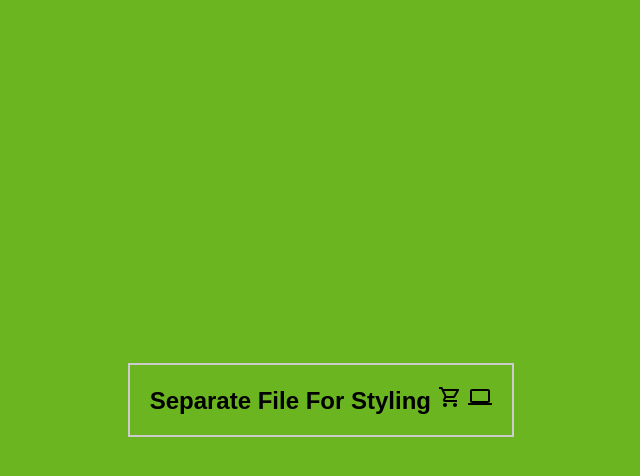
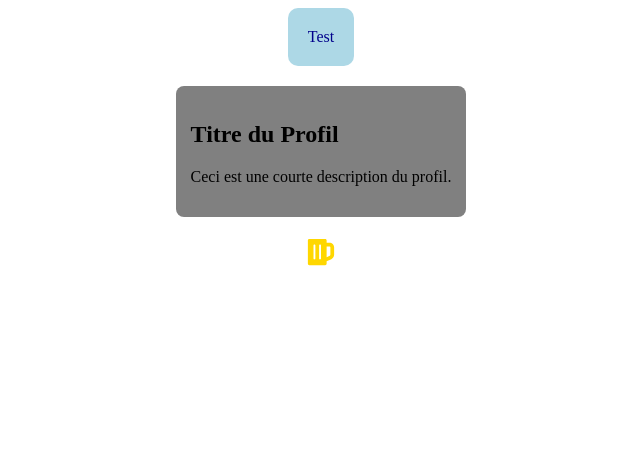
Before and after one commit to ThibautRingdev/react-demos-with-vite, a React (Vite) app: page / in a window 1280 px wide. Shown: the top 476 px of the page, without its empty margins (319-959 px from the left). Built offline with nearby package versions, Linux system fonts and the light colour scheme.

Commit message:
add styled card components and icon styling examples

```diff
--- a/src/App.jsx
+++ b/src/App.jsx
@@ -1,12 +1,15 @@
-import "./components/basics/index.css"
-import { MdOutlineShoppingCart, MdComputer } from "react-icons/md";
+import StyledCard from "./components/styling/StyledCard";
+import ProfileCard from "./components/styling/ProfileCard";
+import IconComponent from "./components/styling/IconComponent";
 
-const App = () => {
-  return (
-    <section>
-    <h1> Separate File For Styling <MdOutlineShoppingCart /> <MdComputer /></h1>
-    </section>
-  );
-};
+function App() {
+    return (
+        <div style={{ display: "flex", flexDirection: "column", gap: "20px", alignItems: "center" }}>
+            <StyledCard />
+            <ProfileCard />
+            <IconComponent />
+        </div>
+    );
+}
 
 export default App;
--- /dev/null
+++ b/src/components/styling/IconComponent.jsx
@@ -0,0 +1,7 @@
+import { FaBeer } from "react-icons/fa";
+
+function IconComponent() {
+    return <FaBeer style={{ fontSize: "30px", color: "gold" }} />;
+}
+
+export default IconComponent;
--- /dev/null
+++ b/src/components/styling/ProfileCard.jsx
@@ -0,0 +1,11 @@
+function ProfileCard() {
+    const styles = { backgroundColor: "gray", padding: "15px", borderRadius: "8px", color: "black" };
+    return (
+        <div style={styles}>
+            <h2>Titre du Profil</h2>
+            <p>Ceci est une courte description du profil.</p>
+        </div>
+    );
+}
+
+export default ProfileCard;
--- /dev/null
+++ b/src/components/styling/StyledCard.jsx
@@ -0,0 +1,16 @@
+function StyledCard() {
+    return (
+        <div
+            style={{
+                backgroundColor: "lightblue",
+                padding: "20px",
+                borderRadius: "10px",
+                color: "darkblue"
+            }}
+        >
+            Test
+        </div>
+    );
+}
+
+export default StyledCard;
```
Also changed, not shown: src/components/styling/index.css (renamed from src/components/basics/index.css).
